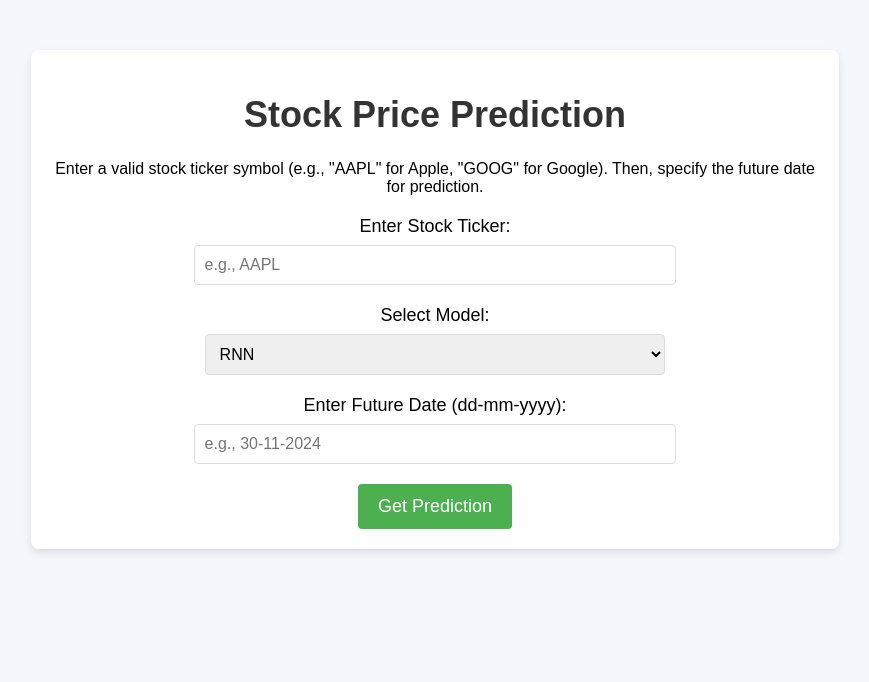
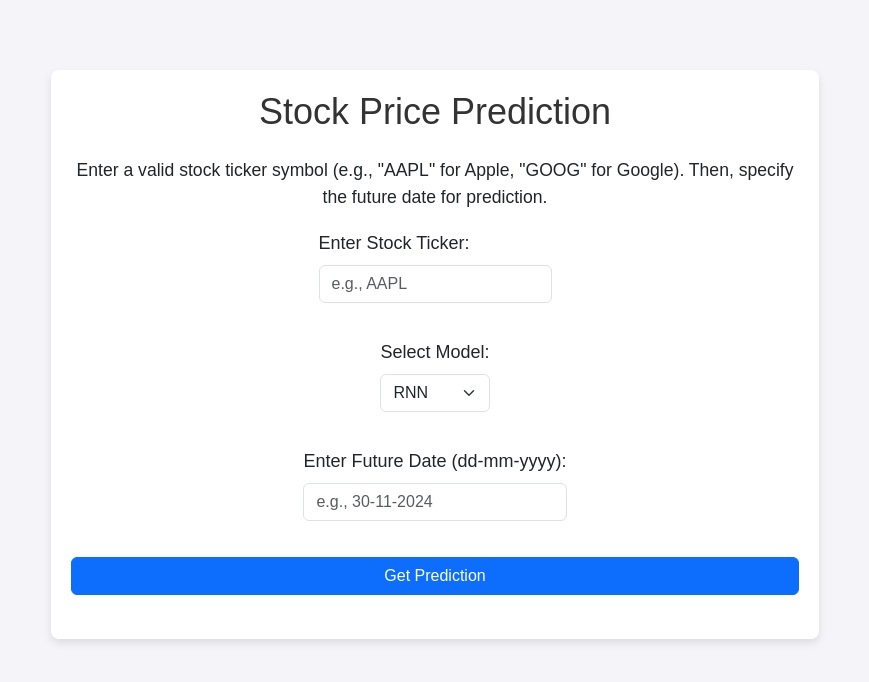
Before and after one commit to saisarath13/Stock_Time_Series_Prediction, a Flask app: page / in a window 1280 px wide. Shown: the top 682 px of the page, without its empty margins (205-1074 px from the left). Run offline with Flask 3, Linux system fonts and the light colour scheme.

Commit message:
Update index.html

```diff
--- a/templates/index.html
+++ b/templates/index.html
@@ -4,33 +4,76 @@
     <meta charset="UTF-8">
     <meta name="viewport" content="width=device-width, initial-scale=1.0">
     <title>Stock Price Prediction</title>
+    <link href="https://cdn.jsdelivr.net/npm/bootstrap@5.3.0-alpha1/dist/css/bootstrap.min.css" rel="stylesheet">
     <link rel="stylesheet" href="{{ url_for('static', filename='styles.css') }}">
+    <style>
+        /* Custom styles */
+        body {
+            background-color: #f4f4f9;
+            padding-top: 20px;
+        }
+        .container {
+            max-width: 800px;
+        }
+        .instructions {
+            font-size: 1.1em;
+            margin-bottom: 20px;
+        }
+        .result {
+            background-color: #e3f2fd;
+            padding: 20px;
+            border-radius: 8px;
+            margin-top: 20px;
+        }
+        .error {
+            color: red;
+            font-weight: bold;
+        }
+        .button {
+            display: inline-block;
+            padding: 10px 20px;
+            margin-top: 10px;
+            background-color: #007bff;
+            color: white;
+            text-decoration: none;
+            border-radius: 5px;
+        }
+        .button:hover {
+            background-color: #0056b3;
+        }
+    </style>
 </head>
 <body>
     <div class="container">
-        <h1>Stock Price Prediction</h1>
+        <h1 class="text-center mb-4">Stock Price Prediction</h1>
 
         <!-- Instructions for the user -->
-        <p class="instructions">
+        <p class="instructions text-center">
             Enter a valid stock ticker symbol (e.g., "AAPL" for Apple, "GOOG" for Google).
             Then, specify the future date for prediction.
         </p>
 
         <!-- Form to enter stock ticker, model, and future date -->
-        <form method="POST" action="/">
-            <label for="ticker">Enter Stock Ticker:</label>
-            <input type="text" id="ticker" name="ticker" required placeholder="e.g., AAPL" value="{{ request.form['ticker'] if request.form['ticker'] else '' }}">
+        <form method="POST" action="/" class="mb-4">
+            <div class="mb-3">
+                <label for="ticker" class="form-label">Enter Stock Ticker:</label>
+                <input type="text" class="form-control" id="ticker" name="ticker" required placeholder="e.g., AAPL" value="{{ request.form['ticker'] if request.form['ticker'] else '' }}">
+            </div>
 
-            <label for="model">Select Model:</label>
-            <select name="model" id="model">
-                <option value="rnn" {% if request.form['model'] == 'rnn' %}selected{% endif %}>RNN</option>
-                <option value="lstm" {% if request.form['model'] == 'lstm' %}selected{% endif %}>LSTM</option>
-            </select>
+            <div class="mb-3">
+                <label for="model" class="form-label">Select Model:</label>
+                <select name="model" id="model" class="form-select">
+                    <option value="rnn" {% if request.form['model'] == 'rnn' %}selected{% endif %}>RNN</option>
+                    <option value="lstm" {% if request.form['model'] == 'lstm' %}selected{% endif %}>LSTM</option>
+                </select>
+            </div>
 
-            <label for="future_date">Enter Future Date (dd-mm-yyyy):</label>
-            <input type="text" id="future_date" name="future_date" required placeholder="e.g., 30-11-2024" value="{{ request.form['future_date'] if request.form['future_date'] else '' }}">
+            <div class="mb-3">
+                <label for="future_date" class="form-label">Enter Future Date (dd-mm-yyyy):</label>
+                <input type="text" class="form-control" id="future_date" name="future_date" required placeholder="e.g., 30-11-2024" value="{{ request.form['future_date'] if request.form['future_date'] else '' }}">
+            </div>
 
-            <button type="submit">Get Prediction</button>
+            <button type="submit" class="btn btn-primary w-100">Get Prediction</button>
         </form>
 
         <!-- Display prediction results -->
@@ -38,16 +81,17 @@
         <div class="result">
             <h2>Prediction for {{ ticker }} on {{ future_date }}:</h2>
             <p><strong>Model:</strong> {{ model }}</p>
-
             <p><strong>Predicted Stock Price:</strong> ${{ predictions[-1] | round(2) }}</p>
-
             <a href="/" class="button">Try Another</a>
         </div>
         {% endif %}
 
         {% if error %}
-        <p class="error">{{ error }}</p>
+        <p class="error text-center">{{ error }}</p>
         {% endif %}
     </div>
+
+    <!-- Bootstrap JS and dependencies -->
+    <script src="https://cdn.jsdelivr.net/npm/bootstrap@5.3.0-alpha1/dist/js/bootstrap.bundle.min.js"></script>
 </body>
 </html>
```
